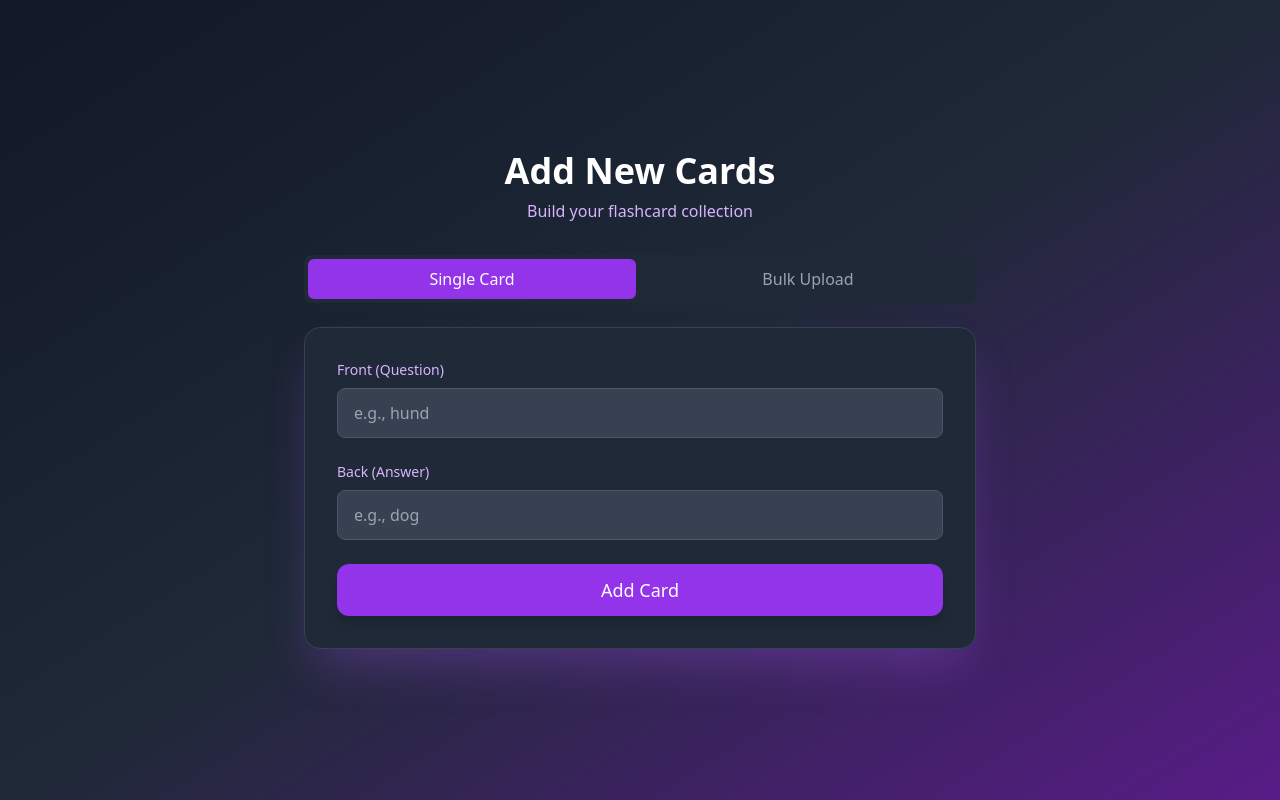
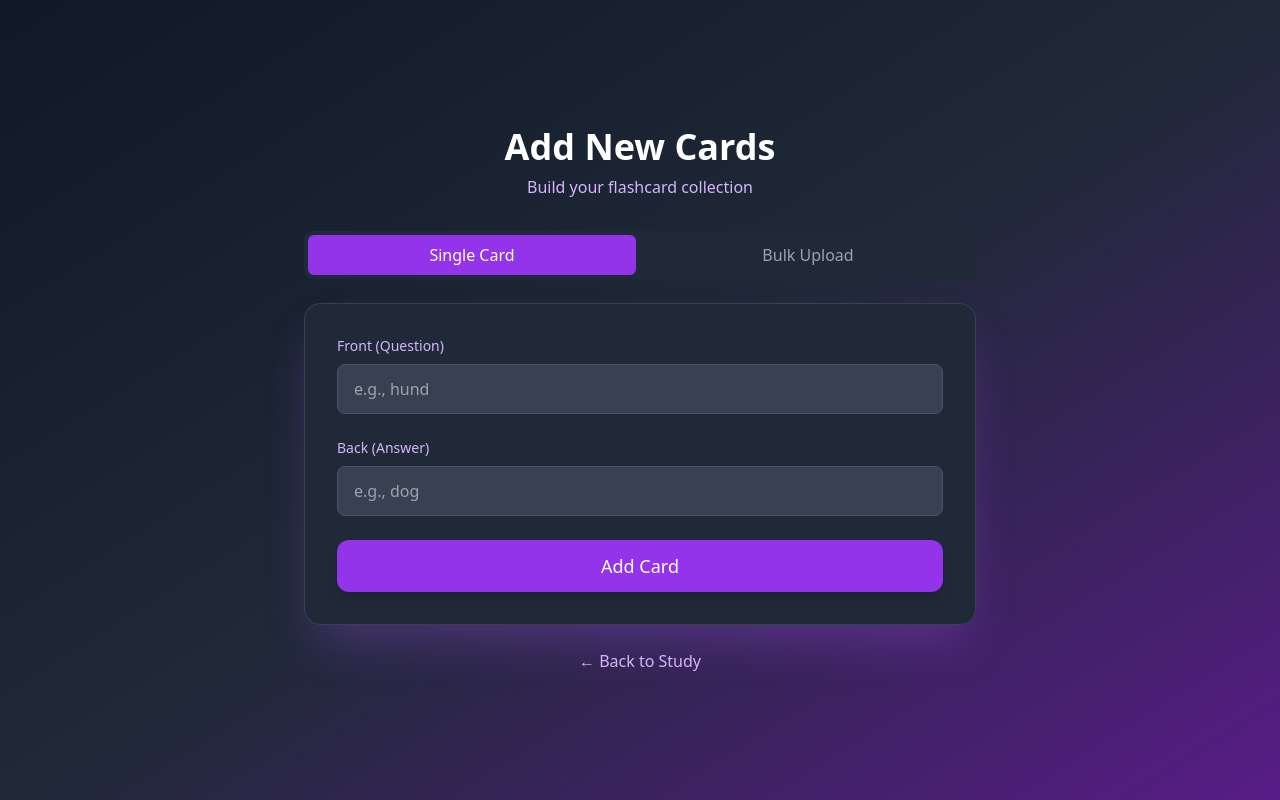
Before and after one commit to tiana25/StudyCards, a React (Vite) app in the folder flashcard-frontend/: page /upload in a window 1280 px wide. Built offline with nearby package versions, Linux system fonts and the light colour scheme.

Commit message:
flashcard-frontend: feat(UploadPage) add link to navigate back to Study page

```diff
--- a/flashcard-frontend/src/UploadPage.jsx
+++ b/flashcard-frontend/src/UploadPage.jsx
@@ -207,6 +207,14 @@ export default function UploadPage() {
           </div>
         )}
       </div>
+      <div className="text-center mt-6">
+        <a
+          href="/"
+          className="text-purple-300 hover:text-purple-200 transition-colors"
+        >
+          ← Back to Study
+        </a>
+      </div>
     </div>
   );
 }
```
